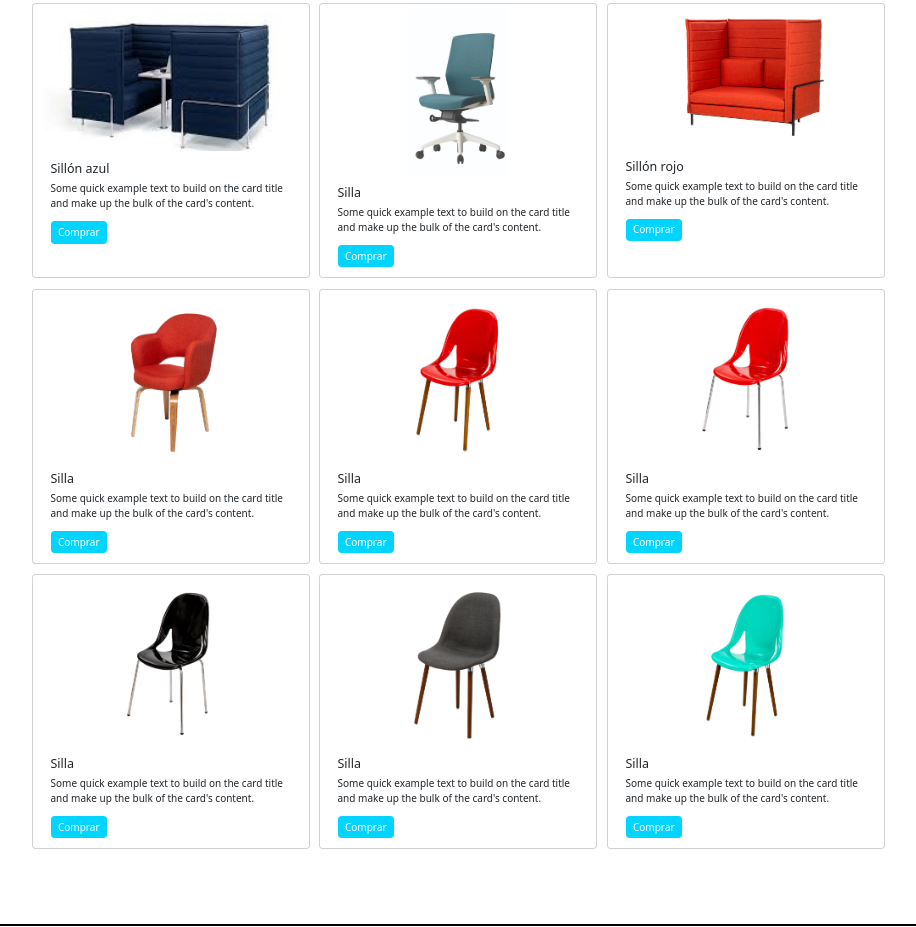
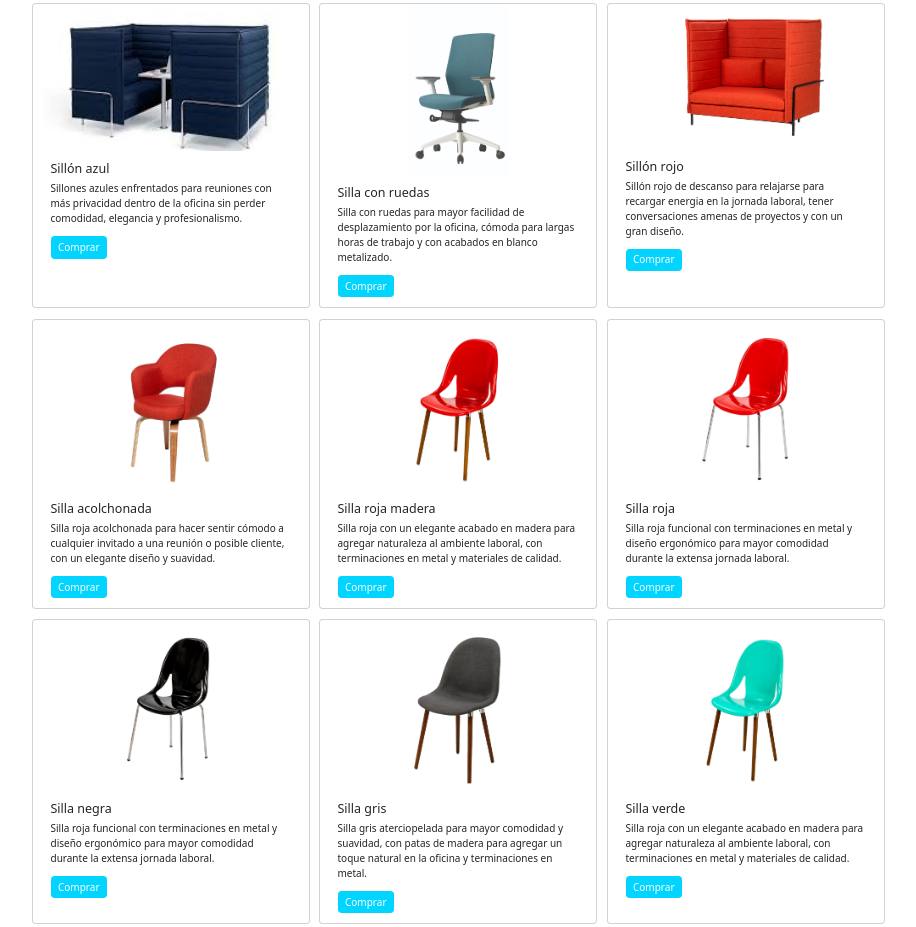
Before and after one commit to KevinLivora/PreEntrega2Livora, a plain HTML site: page pages/productos.html in a window 1280 px wide. Shown: the part 262-1189 px from the top of the page, without its empty margins (182-1098 px from the left). Drawn offline with nearby package versions, Linux system fonts and the light colour scheme.

Commit message:
Corrección de los textos en los parrafos, aplicación de SEO y se agregaron las etiquetas meta para el mismo

```diff
--- a/pages/productos.html
+++ b/pages/productos.html
@@ -3,7 +3,9 @@
   <head>
     <meta charset="utf-8" />
     <meta name="viewport" content="width=device-width, initial-scale=1" />
-    <title>BlackSun</title>
+    <meta name="description" content="Explora nuestra amplia selección de productos de mobiliario de oficina, que incluyen sillones, sillas con ruedas, y más. Encuentra el mobiliario perfecto para tu espacio de trabajo con BlackSun." />
+    <meta name="keywords" content="BlackSun, productos, mobiliario de oficina, sillas, sillones, sillas con ruedas, diseño ergonómico, diseño de interiores, comodidad, calidad, elegancia, profesionalismo, ambiente laboral, sillas de oficina, sillones de oficina, decoración de oficinas" />
+    <title>BlackSun-Productos</title>
     <link
       href="https://cdn.jsdelivr.net/npm/bootstrap@5.3.2/dist/css/bootstrap.min.css"
       rel="stylesheet"
@@ -24,6 +26,9 @@
               class="logo"
               src="../assets/logo/logoBlackSun.png"
               alt="Logo de BlackSun"
+              data-aos="zoom-in"
+              data-aos-delay="0"
+              data-aos-duration="1000"
           /></a>
 
           <button
@@ -76,80 +81,73 @@
           <div class="card-body">
             <h5 class="card-title">Sillón azul</h5>
             <p class="card-text">
-              Some quick example text to build on the card title and make up the
-              bulk of the card's content.
+              Sillones azules enfrentados para reuniones con más privacidad dentro de la oficina sin perder comodidad, elegancia y profesionalismo.
             </p>
             <a href="#" class="btn btn-secondary">Comprar</a>
           </div>
         </div>
 
         <div class="card col-sm-12 col-md-5 col-lg-3" data-aos="flip-left" data-aos-duration="1000" data-aos-delay="400">
-          <img src="../assets/productos/sillaruedasdiago.jpeg" class="card-img-top silla" alt="..." />
+          <img src="../assets/productos/sillaruedasdiago.jpeg" class="card-img-top silla" alt="Silla con ruedas" />
           <div class="card-body">
-            <h5 class="card-title">Silla</h5>
+            <h5 class="card-title">Silla con ruedas</h5>
             <p class="card-text">
-              Some quick example text to build on the card title and make up the
-              bulk of the card's content.
+              Silla con ruedas para mayor facilidad de desplazamiento por la oficina, cómoda para largas horas de trabajo y con acabados en blanco metalizado.
             </p>
             <a href="#" class="btn btn-secondary">Comprar</a>
           </div>
         </div>
 
         <div class="card col-sm-12 col-md-10 col-lg-3" data-aos="flip-left" data-aos-duration="1000" data-aos-delay="600">
-          <img src="../assets/productos/sillónrojodiago.jpg" class="card-img-top sillon" alt="..." />
+          <img src="../assets/productos/sillónrojodiago.jpg" class="card-img-top sillon" alt="Sillón rojo" />
           <div class="card-body">
             <h5 class="card-title">Sillón rojo</h5>
             <p class="card-text">
-              Some quick example text to build on the card title and make up the
-              bulk of the card's content.
+              Sillón rojo de descanso para relajarse para recargar energia en la jornada laboral, tener conversaciones amenas de proyectos y con un gran diseño.
             </p>
             <a href="#" class="btn btn-secondary">Comprar</a>
           </div>
         </div>
 
         <div class="card col-sm-12 col-md-5 col-lg-3" data-aos="flip-left" data-aos-duration="1000" data-aos-delay="200">
-          <img src="../assets/productos/sillacomodaroja.jpg" class="card-img-top silla" alt="..." />
+          <img src="../assets/productos/sillacomodaroja.jpg" class="card-img-top silla" alt="Silla acolchonada roja" />
           <div class="card-body">
-            <h5 class="card-title">Silla</h5>
+            <h5 class="card-title">Silla acolchonada</h5>
             <p class="card-text">
-              Some quick example text to build on the card title and make up the
-              bulk of the card's content.
+              Silla roja acolchonada para hacer sentir cómodo a cualquier invitado a una reunión o posible cliente, con un elegante diseño y suavidad.
             </p>
             <a href="#" class="btn btn-secondary">Comprar</a>
           </div>
         </div>
 
         <div class="card col-sm-12 col-md-5 col-lg-3" data-aos="flip-left" data-aos-duration="1000" data-aos-delay="400">
-          <img src="../assets/productos/sillamaderaroja.jpg" class="card-img-top silla" alt="..." />
+          <img src="../assets/productos/sillamaderaroja.jpg" class="card-img-top silla" alt="Silla roja con patas de madera" />
           <div class="card-body">
-            <h5 class="card-title">Silla</h5>
+            <h5 class="card-title">Silla roja madera</h5>
             <p class="card-text">
-              Some quick example text to build on the card title and make up the
-              bulk of the card's content.
+              Silla roja con un elegante acabado en madera para agregar naturaleza al ambiente laboral, con terminaciones en metal y materiales de calidad.
             </p>
             <a href="#" class="btn btn-secondary">Comprar</a>
           </div>
         </div>
 
         <div class="card col-sm-12 col-md-5 col-lg-3" data-aos="flip-left" data-aos-duration="1000" data-aos-delay="600">
-          <img src="../assets/productos/sillaroja.jpg" class="card-img-top silla" alt="..." />
+          <img src="../assets/productos/sillaroja.jpg" class="card-img-top silla" alt="Silla roja" />
           <div class="card-body">
-            <h5 class="card-title">Silla</h5>
+            <h5 class="card-title">Silla roja</h5>
             <p class="card-text">
-              Some quick example text to build on the card title and make up the
-              bulk of the card's content.
+              Silla roja funcional con terminaciones en metal y diseño ergonómico para mayor comodidad durante la extensa jornada laboral.
             </p>
             <a href="#" class="btn btn-secondary">Comprar</a>
           </div>
         </div>
 
         <div class="card col-sm-12 col-md-5 col-lg-3" data-aos="flip-left" data-aos-duration="1000" data-aos-delay="200">
-          <img src="../assets/productos/sillanegra.jpg" class="card-img-top silla" alt="..." />
+          <img src="../assets/productos/sillanegra.jpg" class="card-img-top silla" alt="Silla negra" />
           <div class="card-body">
-            <h5 class="card-title">Silla</h5>
+            <h5 class="card-title">Silla negra</h5>
             <p class="card-text">
-              Some quick example text to build on the card title and make up the
-              bulk of the card's content.
+              Silla roja funcional con terminaciones en metal y diseño ergonómico para mayor comodidad durante la extensa jornada laboral.
             </p>
             <a href="#" class="btn btn-secondary">Comprar</a>
           </div>
@@ -158,22 +156,20 @@
         <div class="card col-sm-12 col-md-5 col-lg-3" data-aos="flip-left" data-aos-duration="1000" data-aos-delay="400">
           <img src="../assets/productos/sillagris.jpg" class="card-img-top silla" alt="..." />
           <div class="card-body">
-            <h5 class="card-title">Silla</h5>
+            <h5 class="card-title">Silla gris</h5>
             <p class="card-text">
-              Some quick example text to build on the card title and make up the
-              bulk of the card's content.
+              Silla gris aterciopelada para mayor comodidad y suavidad, con patas de madera para agregar un toque natural en la oficina y terminaciones en metal.
             </p>
             <a href="#" class="btn btn-secondary">Comprar</a>
           </div>
         </div>
 
         <div class="card col-sm-12 col-md-5 col-lg-3" data-aos="flip-left" data-aos-duration="1000" data-aos-delay="600">
-          <img src="../assets/productos/sillaverde.jpg" class="card-img-top silla" alt="..." />
+          <img src="../assets/productos/sillaverde.jpg" class="card-img-top silla" alt="Silla verde" />
           <div class="card-body">
-            <h5 class="card-title">Silla</h5>
+            <h5 class="card-title">Silla verde</h5>
             <p class="card-text">
-              Some quick example text to build on the card title and make up the
-              bulk of the card's content.
+              Silla roja con un elegante acabado en madera para agregar naturaleza al ambiente laboral, con terminaciones en metal y materiales de calidad.
             </p>
             <a href="#" class="btn btn-secondary">Comprar</a>
           </div>
--- a/scss/base/_base.scss
+++ b/scss/base/_base.scss
@@ -139,3 +139,5 @@ a {
     align-self: center;
     box-sizing: border-box;
 }
+
+// Clases Productos
--- a/scss/transiciones/_transiciones.scss
+++ b/scss/transiciones/_transiciones.scss
@@ -1,9 +1,9 @@
 .card {
     // Estilos base de las tarjetas
-    transition: all 0.5s ease-in-out; // Transición suave de 0.5 segundos
+    transition: all 0.5s ease-in-out;
 
     &:hover {
-      transform: scale(1.05); // Zoom del 5% al pasar el cursor sobre la tarjeta
+      transform: scale(1.05);
     }
   }
 
```
Also changed, not shown: index.html (+14 -7 lines), pages/contacto.html (+7 -2 lines), pages/nosotros.html (+7 -1 lines), pages/servicios.html (+14 -9 lines).
